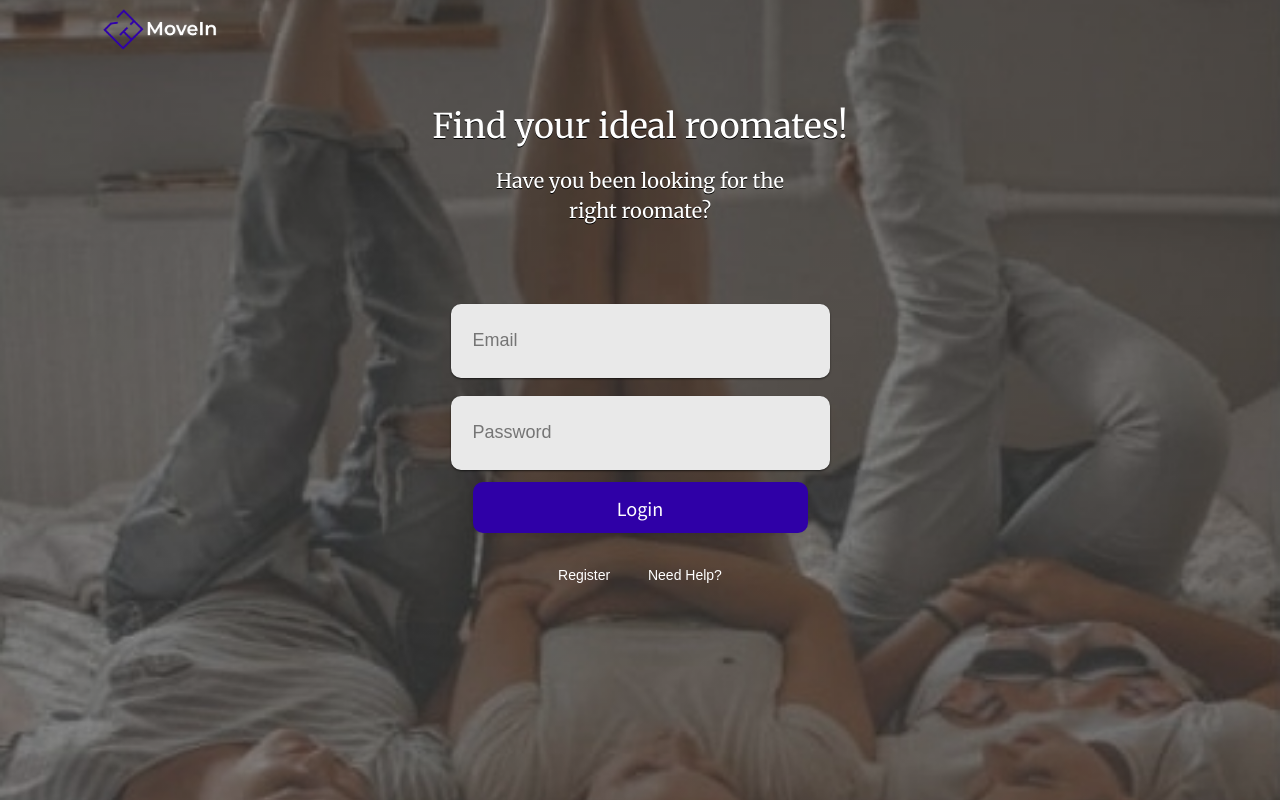
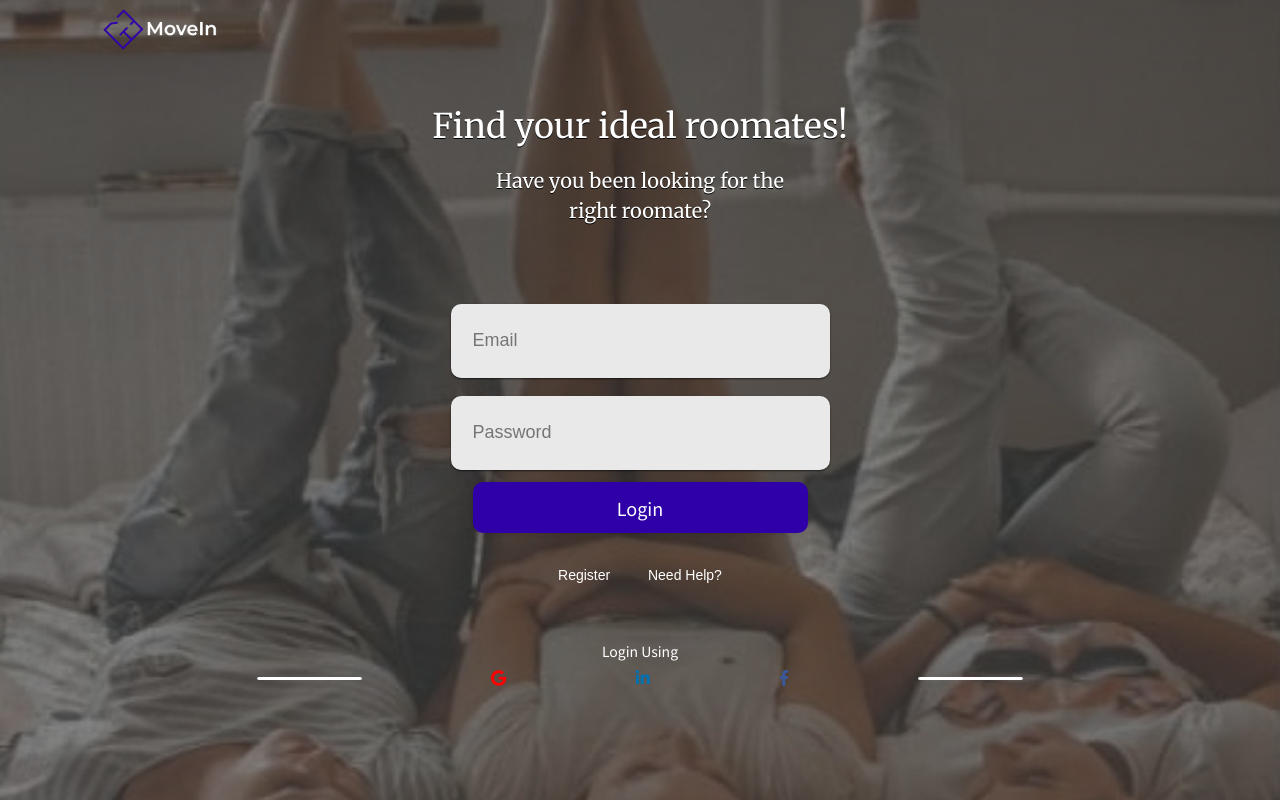
Before and after one commit to C-E-Campbell/move_in_app, a React (Create React App) app: page / in a window 1280 px wide. Built offline with nearby package versions, Linux system fonts and the light colour scheme.

Commit message:
added social icons

```diff
--- a/src/Landing/Landing.jsx
+++ b/src/Landing/Landing.jsx
@@ -83,6 +83,16 @@ export default function Landing(props) {
             <button>Need Help?</button>
           </div>
         </div>
+        <div className="social_box">
+          <h4>Login Using</h4>
+          <div className="social_login">
+            <span className="social_span"></span>
+            <i className="fab fa-google"></i>
+            <i className="fab fa-linkedin-in"></i>
+            <i className="fab fa-facebook-f"></i>
+            <span className="social_span"></span>
+          </div>
+        </div>
       </div>
     </div>
   );
--- a/src/Landing/Landing.scss
+++ b/src/Landing/Landing.scss
@@ -115,3 +115,41 @@
     }
   }
 }
+
+.social_box {
+  margin-top: 30px;
+  width: 80%;
+  text-align: center;
+  font-family: 'Noto Sans JP', sans-serif;
+  h4 {
+    font-size: 14px;
+    color: #fff;
+    margin-bottom: 12px;
+  }
+
+  .social_login {
+    display: flex;
+    justify-content: space-evenly;
+    align-items: center;
+
+    .social_span {
+      width: 10%;
+      background-color: #fff;
+      height: 1px;
+      border: 1px solid #fff;
+      border-radius: 2px;
+    }
+  }
+
+  .fa-google {
+    color: red;
+  }
+
+  .fa-linkedin-in {
+    color: #0072b1;
+  }
+
+  .fa-facebook-f {
+    color: #3b5998;
+  }
+}
```
